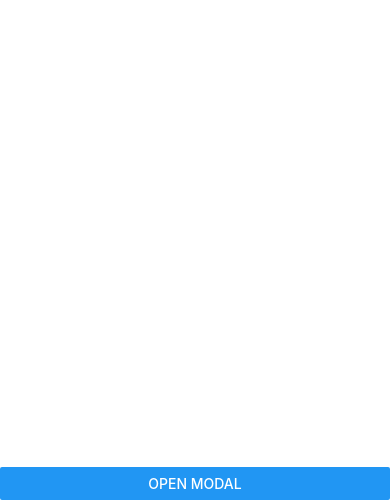
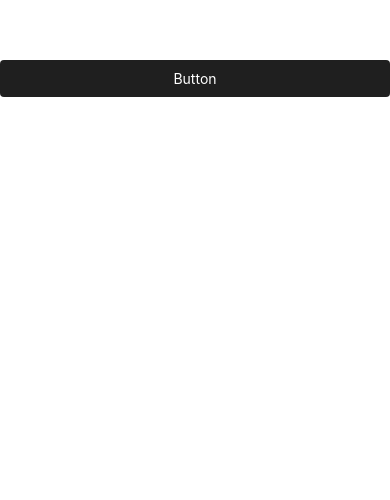
Before and after one commit to rohit-kumaar/first-native-project, a React Native app: screen / in a window 390 px wide. Shown: the part 344-844 px from the top of the page. Built offline with nearby package versions, Linux system fonts and the light colour scheme.

Commit message:
final commit

```diff
--- a/App.tsx
+++ b/App.tsx
@@ -1,23 +1,17 @@
-import React, {useState} from 'react';
-import {Button, Modal, StyleSheet, Text, View} from 'react-native';
+import React from 'react';
+import {Pressable, StyleSheet, Text, View} from 'react-native';
 
 export default function App() {
-  const [showModal, setShowModal] = useState(false);
-
   return (
     <View style={styles.container}>
-      <Modal transparent={true} visible={showModal} animationType="slide">
-        <View style={styles.modalWrapper}>
-          <View style={styles.modalContent}>
-            <Text>Modal Content</Text>
-            <Button title="Close Modal" onPress={() => setShowModal(false)} />
-          </View>
-        </View>
-      </Modal>
-
-      <View style={styles.btnWrapper}>
-        <Button title="Open Modal" onPress={() => setShowModal(true)} />
-      </View>
+      <Pressable
+        onPress={() => console.warn('On Press Clicked')}
+        onLongPress={() => console.warn('On Long Press Clicked')}
+        // onPressIn={() => console.warn('On Press In Clicked')}
+        // onPressOut={() => console.warn('On Press Out Clicked')}
+      >
+        <Text style={styles.pressableBtn}>Button</Text>
+      </Pressable>
     </View>
   );
 }
@@ -25,25 +19,14 @@ export default function App() {
 const styles = StyleSheet.create({
   container: {
     flex: 1,
+    justifyContent: 'center',
   },
 
-  btnWrapper: {
-    flex: 1,
-    justifyContent: 'flex-end',
-  },
-
-  modal: {},
-  modalWrapper: {
-    flex: 1,
-    alignItems: 'center',
-    justifyContent: 'center',
-  },
-  modalContent: {
-    alignItems: 'center',
-    gap: 10,
-    padding: 40,
-    borderRadius: 10,
-    backgroundColor: '#D4E6F1',
-    shadowColor: 'black',
+  pressableBtn: {
+    paddingVertical: 10,
+    borderRadius: 4,
+    backgroundColor: '#1F1F1F',
+    color: '#ffffff',
+    textAlign: 'center',
   },
 });
```
